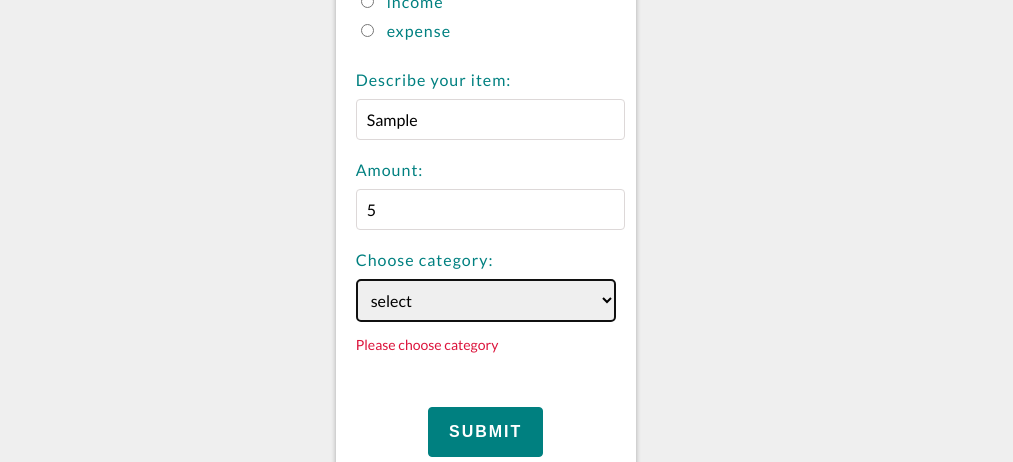
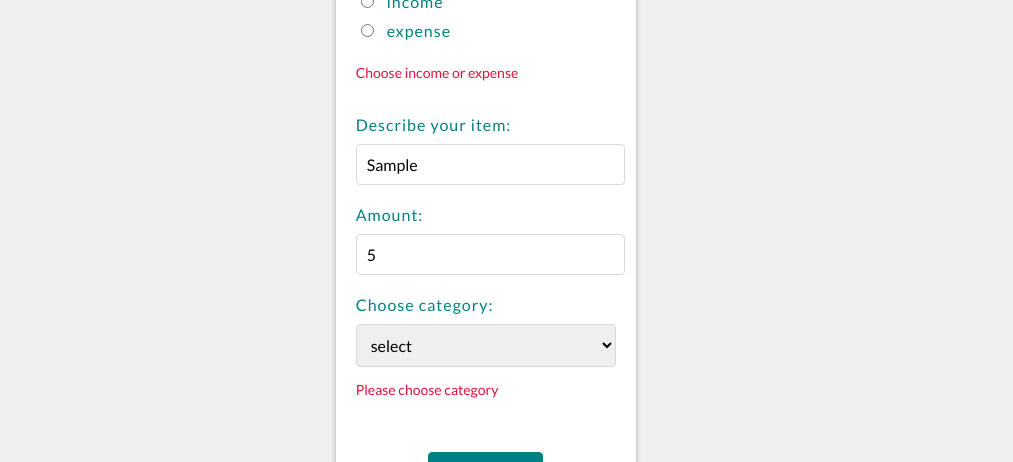
Before and after one commit to SzymonRojek/budget-calculator-react, a React (Create React App) app: page / in a window 1280 px wide. Both pictures are taken after typing "Sample", "5" into the empty fields and a click on the button "SUBMIT". Shown: the part 176-638 px from the top of the page, without its empty margins (133-1146 px from the left). Built offline with nearby package versions, Linux system fonts and the light colour scheme.

Commit message:
devide Form to small components and import them to the Form

```diff
--- a/src/components/Form.js
+++ b/src/components/Form.js
@@ -2,17 +2,10 @@ import { useState, useEffect } from "react";
 import { useForm } from "react-hook-form";
 
 import "./style.css";
-import {
-  radioButtonValidation,
-  productValidation,
-  amountValidation,
-  selectValidation,
-} from "../helpers/validation";
-
 import { Header } from "../common";
-import { styledError, categorySelect, styledBudget } from "../helpers";
-import Message from "./Message";
-import { RadioInput } from "./FormControl";
+import { styledError, styledBudget } from "../helpers";
+import { Message } from "./Message/";
+import { RadioInput, TextInput, AmountInput, SelectInput } from "./FormControl";
 
 const Form = (props) => {
   const { addNewItem, budget, removedItem, isRemovedItem, className } = props;
@@ -52,23 +45,10 @@ const Form = (props) => {
         <div className="form-control-wrapper">
           <div>
             <p className="form-paragraph">Whether it is income or income:</p>
-            {/* <div>
-              <input
-                {...register("statement", { ...radioButtonValidation })}
-                type="radio"
-                value="income"
-                id="statement"
-              />
-              <label
-                className="form-label form-label-padding"
-                htmlFor="statement"
-              >
-                Income
-              </label>
-            </div> */}
-            <RadioInput value="income" label="income" />
 
-            <RadioInput value="expense" label="expense" />
+            <RadioInput value="income" label="income" register={register} />
+
+            <RadioInput value="expense" label="expense" register={register} />
 
             {errors.statement && (
               <p style={styledError.message}>{errors.statement.message}</p>
@@ -76,57 +56,23 @@ const Form = (props) => {
           </div>
         </div>
 
-        <div className="form-control-wrapper">
-          <label className="form-label" htmlFor="">
-            Describe your item:
-          </label>
-          <input
-            placeholder="enter your product"
-            style={errors.item ? styledError.input : null}
-            {...register("item", { ...productValidation })}
-            className="form-control"
-          ></input>
-          {errors.item && (
-            <p style={styledError.message}>{errors.item.message}</p>
-          )}
-        </div>
-        <div className="form-control-wrapper">
-          <label className="form-label" htmlFor="amount">
-            Amount:
-          </label>
-          <input
-            placeholder="enter an amount"
-            type="number"
-            style={errors.amount ? styledError.input : null}
-            {...register("amount", { ...amountValidation })}
-            className="form-control"
-          ></input>
-          {errors.amount && (
-            <p style={styledError.message}>{errors.amount.message}</p>
-          )}
-        </div>
+        <TextInput
+          register={register}
+          errors={errors}
+          styledError={styledError}
+        />
 
-        <div className="form-control-wrapper">
-          <label className="form-label" htmlFor="description" id="category">
-            Choose category:
-          </label>
-          <select
-            name="category"
-            id="category"
-            {...register("category", { ...selectValidation })}
-            className="form-control form-control-select"
-          >
-            <option value="">select</option>
-            {categorySelect.map((el) => (
-              <option key={`option-${el}`} value={el}>
-                {el}
-              </option>
-            ))}
-          </select>
-          {errors.category && (
-            <p style={styledError.message}>{errors.category.message}</p>
-          )}
-        </div>
+        <AmountInput
+          register={register}
+          errors={errors}
+          styledError={styledError}
+        />
+
+        <SelectInput
+          register={register}
+          errors={errors}
+          styledError={styledError}
+        />
 
         <button className="form-button">Submit</button>
       </form>
--- /dev/null
+++ b/src/components/FormControl/AmountInput.js
@@ -0,0 +1,22 @@
+import { amountValidation } from "../../helpers/validation";
+
+const AmountInput = ({ register, errors, styledError }) => {
+  return (
+    <div className="form-control-wrapper">
+      <label className="form-label" htmlFor="amount">
+        Amount:
+      </label>
+      <input
+        placeholder="enter an amount"
+        type="number"
+        style={errors.amount ? styledError.input : null}
+        className="form-control"
+        {...register("amount", { ...amountValidation })}
+      ></input>
+      {errors.amount && (
+        <p style={styledError.message}>{errors.amount.message}</p>
+      )}
+    </div>
+  );
+};
+export default AmountInput;
--- a/src/components/FormControl/RadioInput.js
+++ b/src/components/FormControl/RadioInput.js
@@ -1,16 +1,14 @@
-import { useForm } from "react-hook-form";
+import React from "react";
 import { radioButtonValidation } from "../../helpers/validation";
 
-const RadioInput = ({ label, value }) => {
-  const { register } = useForm();
-
+const RadioInput = ({ value, register, label }) => {
   return (
     <div>
       <input
-        {...register("statement", { ...radioButtonValidation })}
         type="radio"
         id="statement"
         value={value}
+        {...register("statement", { ...radioButtonValidation })}
       />
       <label className="form-label form-label-padding" htmlFor="statement">
         {label}
--- /dev/null
+++ b/src/components/FormControl/SelectInput.js
@@ -0,0 +1,30 @@
+import { categorySelect } from "../../helpers";
+import { selectValidation } from "../../helpers/validation";
+
+const SelectInput = ({ register, errors, styledError }) => {
+  return (
+    <div className="form-control-wrapper">
+      <label className="form-label" htmlFor="description" id="category">
+        Choose category:
+      </label>
+      <select
+        name="category"
+        id="category"
+        {...register("category", { ...selectValidation })}
+        className="form-control form-control-select"
+      >
+        <option value="">select</option>
+        {categorySelect.map((el) => (
+          <option key={`option-${el}`} value={el}>
+            {el}
+          </option>
+        ))}
+      </select>
+      {errors.category && (
+        <p style={styledError.message}>{errors.category.message}</p>
+      )}
+    </div>
+  );
+};
+
+export default SelectInput;
--- /dev/null
+++ b/src/components/FormControl/TextInput.js
@@ -0,0 +1,20 @@
+import { productValidation } from "../../helpers/validation";
+
+const TextInput = ({ register, errors, styledError }) => {
+  return (
+    <div className="form-control-wrapper">
+      <label className="form-label" htmlFor="">
+        Describe your item:
+      </label>
+      <input
+        placeholder="enter your product"
+        style={errors.item ? styledError.input : null}
+        {...register("item", { ...productValidation })}
+        className="form-control"
+      ></input>
+      {errors.item && <p style={styledError.message}>{errors.item.message}</p>}
+    </div>
+  );
+};
+
+export default TextInput;
--- a/src/components/FormControl/index.js
+++ b/src/components/FormControl/index.js
@@ -1 +1,4 @@
 export { default as RadioInput } from "./RadioInput";
+export { default as TextInput } from "./TextInput";
+export { default as AmountInput } from "./AmountInput";
+export { default as SelectInput } from "./SelectInput";
--- a/src/components/Message.js
+++ b/src/components/Message/Message.js
@@ -1,4 +1,4 @@
-import "./style.css";
+import "./../style.css";
 
 const styledAddedItem = {
   backgroundColor: "teal",
--- /dev/null
+++ b/src/components/Message/index.js
@@ -0,0 +1 @@
+export { default as Message } from "./Message";
```
